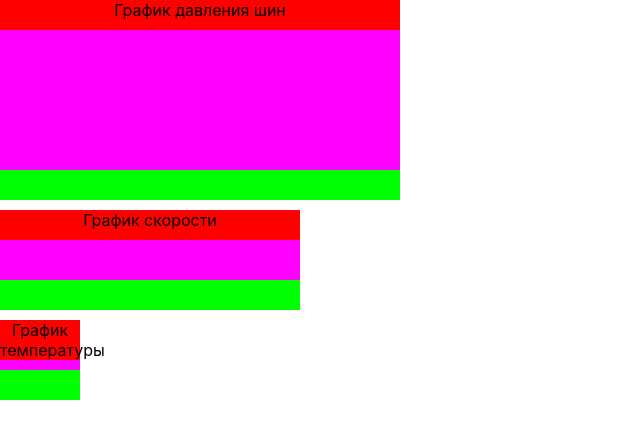
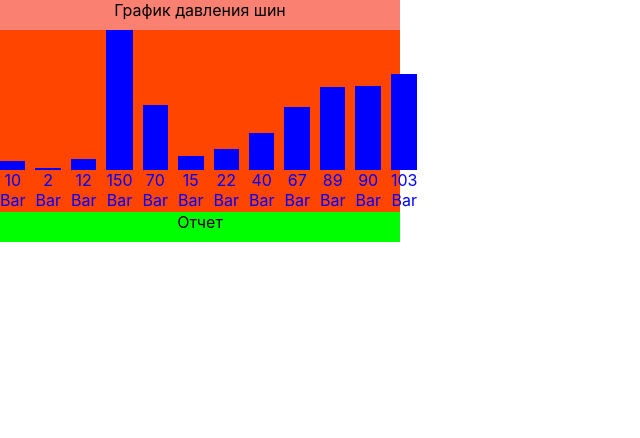
Before and after one commit to zerjg/Graph-, a React (Create React App) app: page / in a window 1280 px wide. Shown: the top 438 px of the page, without its empty margins (0-640 px from the left). Built offline with nearby package versions, Linux system fonts and the light colour scheme.

Commit message:
modifief graph

```diff
--- a/src/DataComponent.tsx
+++ b/src/DataComponent.tsx
@@ -4,14 +4,14 @@ interface DataProps {
   data: number[]
 }
 const DataComponent: React.FC<DataProps> = ({ data }) => {
-  const specifiData = [10,2,12,150,45, 20,5, 30, 50, 15,200, 44, 77,88,120];
+  const specifiData = [10,2,12,150,70,15,22,40,67,89,90,103];
 
   return (
     <div className='data' style={{ display: 'flex', justifyContent: 'space-between', flexDirection: 'column', height: '400px' }} >
 
         <Graph data={specifiData}  width={400} height={200} color='blue' title='График давления шин' />
-        <Graph data={specifiData}  width={300} height={100} color='Lime' title='График скорости' />
-        <Graph data={specifiData}  width={80} height={70} color='SpringGreen' title='График температуры' />
+        {/* <Graph data={specifiData}  width={300} height={100} color='Lime' title='График скорости' />
+        <Graph data={specifiData}  width={80} height={70} color='SpringGreen' title='График температуры' /> */}
     </div>
   )
 }
--- a/src/graph.module.css
+++ b/src/graph.module.css
@@ -15,7 +15,5 @@
         margin-right: 30;
 }
 .graphColumn {
-        /* background-color: color;
-        width: width / data.length;
-        height: `${(value / maxValue) * contentContainerHeight}px`; */
+
 }
--- a/src/graph.tsx
+++ b/src/graph.tsx
@@ -21,50 +21,24 @@ const Graph: React.FC<Props> = ({
   const contentContainer = height - topContainer - bottomAreaContainer;
 
   return (
-    <div style={{ display: 'flex', flexDirection: 'column', backgroundColor: 'gold', minHeight: height, width: width }}> {/* это наружний контейнер graphContainer column */}
-      <div style={{ width: '100%', textAlign: 'center', backgroundColor: 'red', minHeight: topContainer }}>{title}</div> {/* этот контейнер для title в него вывести переменную title  */}
-      <div style={{ backgroundColor: '#f0f', minHeight: contentContainer }}></div>{/* этот контейнер для графика в него вывести переменную data */}
-      <div style={{ backgroundColor: '#00ff00', minHeight: bottomAreaContainer }}></div>{/* это  контейнер для подписи для нижнего отступа */}
+    <div style={{ display: 'flex', flexDirection: 'column', backgroundColor: 'gold', minHeight: height, width: width }}>
+
+      <div style={{ width: '100%', textAlign: 'center', backgroundColor: 'Salmon', minHeight: topContainer }}>{title}</div>
+
+      <div style={{ backgroundColor: 'OrangeRed', minHeight: contentContainer, flexDirection: 'row', display: 'flex', alignItems: 'flex-end' }}>
+        {data.map((value, index) => (
+          <div key={index} style={{ marginBottom: 2, marginRight: 10 }}>
+            <div style={{
+              backgroundColor: color,
+              width: (width - (data.length - 1) * 45) / data.length,
+              height: `${(value / maxValue) * contentContainer}px`,
+            }} />
+            <span style={{ color, padding: 0 }}>{value} Bar</span>
+          </div>
+        ))}
+      </div>
+      <div style={{ backgroundColor: '#00ff00', minHeight: bottomAreaContainer }}>Отчет</div>
     </div>
-  )
-  // return (
-  //   <div className='graphContainer' style={{
-  //     position: 'absolute',
-  //     top: 10,
-  //     width: width,
-  //     height: height,
-  //     backgroundColor: 'white',
-  //     padding: 10,
-  //     display: 'flex',
-  //     flexDirection: 'row',
-  //     alignItems: 'flex-end',
-  //     justifyContent: 'center',
-  //   }}>
-  //     {data.map((value, index) => (
-  //       <div className='graphColumnContainer' key={index} style={{ marginBottom: 2, marginRight: 30 }}>
-  //         <div className='graphColumn' style={{
-  //           backgroundColor: color,
-  //           width: width / data.length,
-  //           height: `${(value / maxValue) * contentContainer}px`,
-  //         }}>
-  //         </div>
-  //         <span style={{ color, padding: 0 }}>{value} Bar</span>
-  //       </div>
-  //     ))}
-  //     <div className="mainContainer" style={{
-  //       height: height, display: 'flex',
-  //       flexDirection: 'column',
-  //       position: 'relative',
-  //       left: 60
-  //     }}>
-  //       <div className="top-container" style={{ height: `${topContainer}px` }}>{title}
-  //         <div className="content-container" style={{ height: `${contentContainer}px`, }}>
-  //           <div className="bottom_area-container" style={{ height: `${bottomAreaContainer}px`, display: 'flex', flexDirection: 'column', justifyContent: 'center' }}> Рассчет </div>
-  //         </div>
-  //       </div>
-  //     </div>
-  //   </div>
-  // );
+  );
 };
-
 export default Graph;
```
